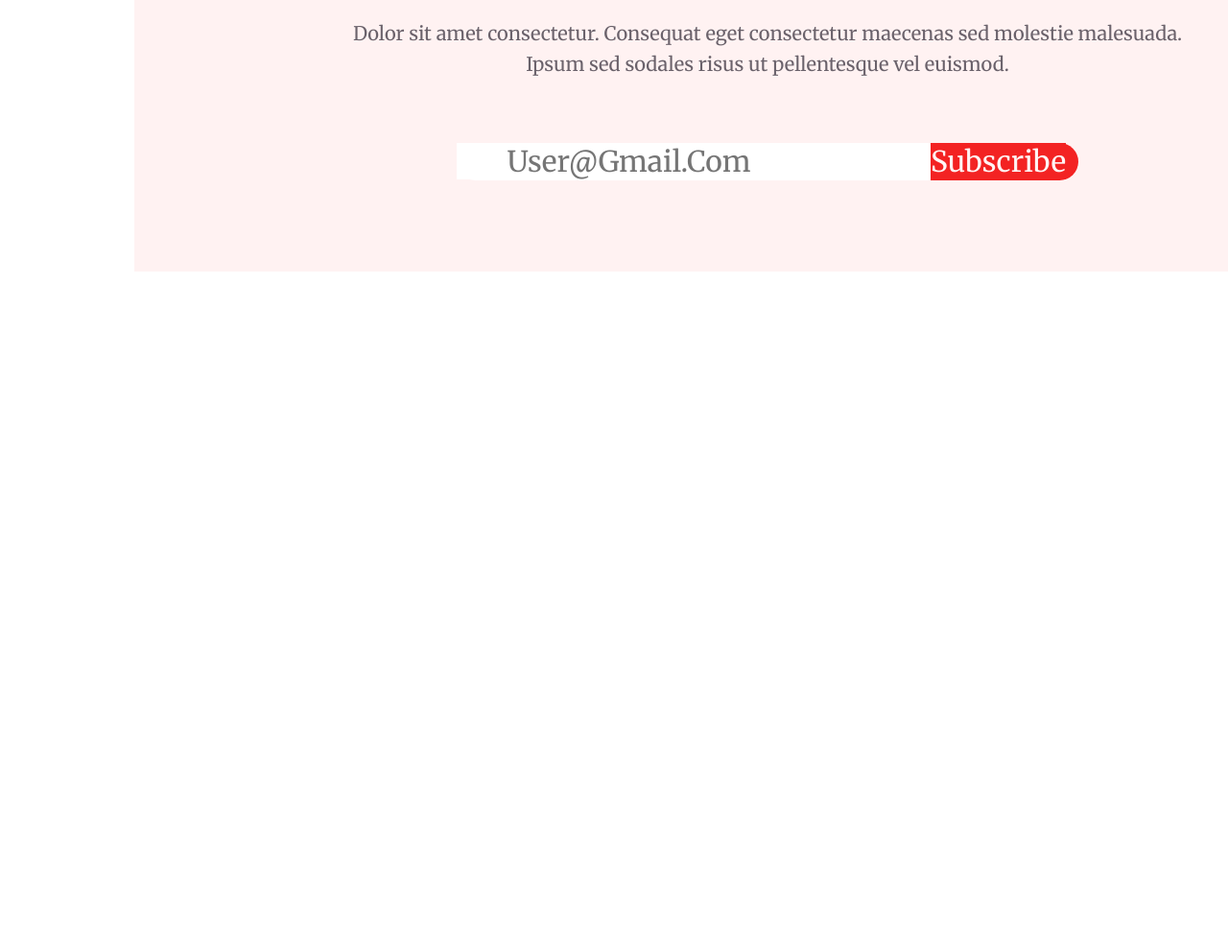
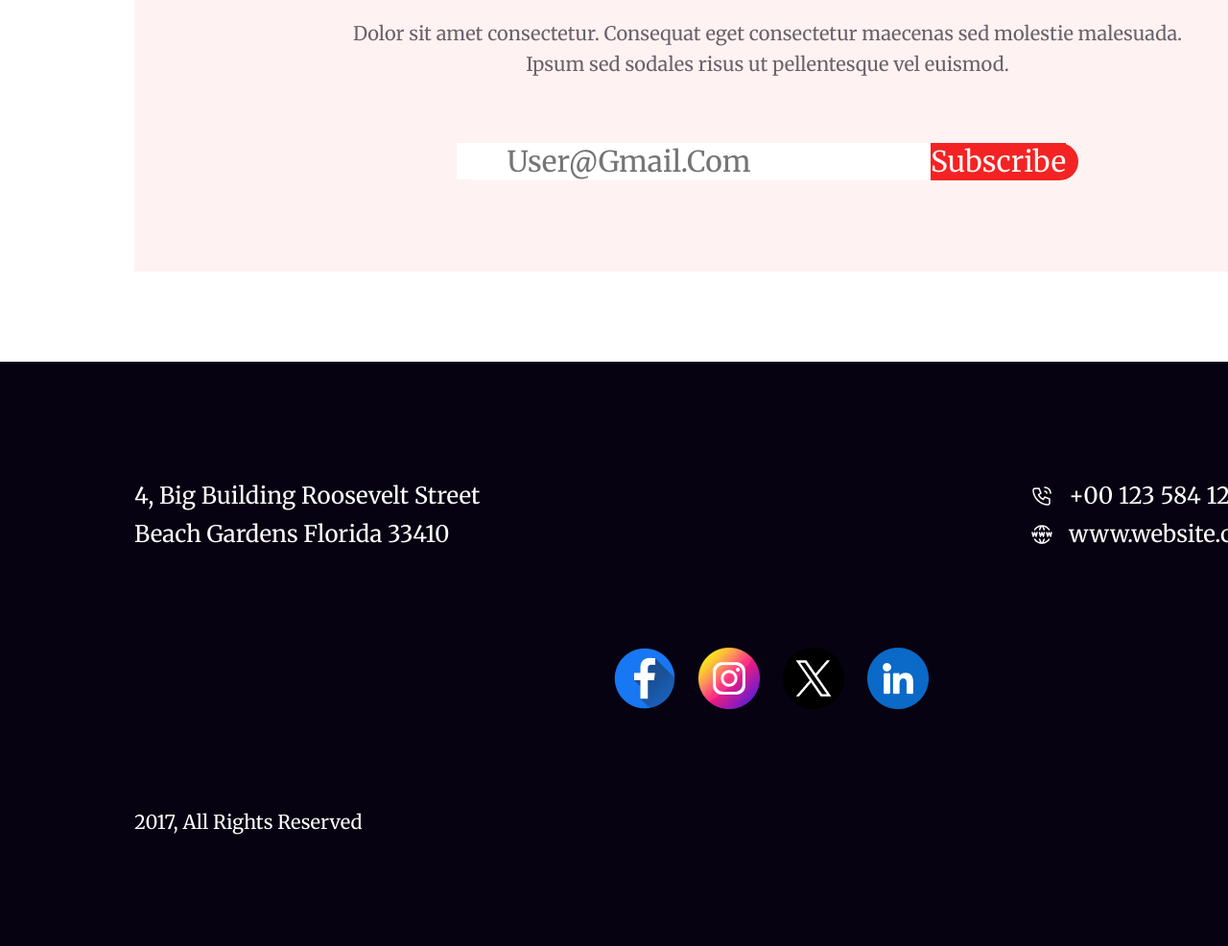
Before and after one commit to Maruf-Ahamed1/Assignment-1, a plain HTML site: page index.html in a window 1280 px wide. Shown: the part 6323-7309 px from the top of the page at 96% size. Before the commit the page ends 6606 px from the top, so only its background shows below. Drawn offline with Linux system fonts and the light colour scheme.

Commit message:
My Full Portfolio Done.

```diff
--- a/Styles/style.css
+++ b/Styles/style.css
@@ -542,12 +542,14 @@ span {
     background: #FFF;
 
 }
-input[type="email"]{
+
+input[type="email"] {
     font-size: 30px;
     border: none;
     text-align: center;
 }
-.subscribe-button{
+
+.subscribe-button {
     position: absolute;
     top: 482px;
     left: 830px;
@@ -557,16 +559,147 @@ input[type="email"]{
     border-top-right-radius: 50px;
     background: #f32323;
 }
-input[type="button"]{
+
+input[type="button"] {
     font-size: 30px;
     border: none;
-    background-color:#f32323;
+    background-color: #f32323;
     color: #FFF4F4;
 
 }
 
 /* Subscribe-Parts  CSS Ends */
+/*  portfolio css Ends*/
+
+/* Footer-Parts CSS Starts  */
+.footer {
+    position: absolute;
+    width: 1600px;
+    height: 609px;
+    top: 6700px;
+    margin: 0 auto;
+    background-color: #070211;
+}
+
+.footer-text {
+    position: absolute;
+    top: 120px;
+    left: 140px;
+    right: 1085px;
+    bottom: 409px;
+    color: #FFF;
+    font-size: 24px;
+    font-weight: 500;
+    line-height: 40px;
+}
+
+.logo-one {
+    position: absolute;
+    top: 128px;
+    left: 1074px;
+    right: 502px;
+    bottom: 457px;
+}
+
+.logo-two {
+    position: absolute;
+    top: 168px;
+    left: 1074px;
+    right: 502px;
+    bottom: 417px;
+}
+
+.contact {
+    position: absolute;
+    top: 120px;
+    left: 1114px;
+    right: 291px;
+    bottom: 449px;
+    color: #FFF;
+    font-size: 24px;
+    font-weight: 500;
+    line-height: 40px;
+}
+
+.website {
+    position: absolute;
+    top: 160px;
+    left: 1114px;
+    right: 275px;
+    bottom: 409px;
+    color: #FFF;
+    font-size: 24px;
+    font-weight: 500;
+    line-height: 40px;
+}
+
+.facebook {
+    position: absolute;
+    top: 298px;
+    left: 640px;
+    right: 896px;
+    bottom: 247px;
+}
+
+.Instagram {
+    position: absolute;
+    top: 298px;
+    left: 728px;
+    right: 808px;
+    bottom: 247px;
+}
+
+.twitter {
+    position: absolute;
+    top: 298px;
+    left: 816px;
+    right: 720px;
+    bottom: 247px;
+}
+
+.linkedin {
+    position: absolute;
+    top: 298px;
+    left: 904px;
+    right: 832px;
+    bottom: 247px;
+}
+
+.footer-text-two {
+    position: absolute;
+    top: 460px;
+    left: 140px;
+    right: 1165px;
+    bottom: 120px;
+    color: #FFF;
+    font-size: 20px;
+    font-weight: 500;
+    line-height: 40px;
+}
+.footer-text-three{
+    position: absolute;
+    top: 460px;
+    left: 1315px;
+    right: 140px;
+    bottom: 120px;
+    color: #FFF;
+    font-size: 20px;
+    font-weight: 500;
+    line-height: 40px;
+}
 
 
 
-/*  portfolio css Ends*/
+
+
+
+
+
+
+
+
+
+
+
+
+/* Footer-Parts CSS Ends  */
--- a/index.html
+++ b/index.html
@@ -148,6 +148,8 @@
             </div>
 
                 <!-- Images-parts -->
+
+
                 <div class="Row-One">
                     <div class="first">
                         <img src="resources/Rectangle 3.png" alt="">
@@ -172,6 +174,7 @@
                     </div>
                 </div>
 
+
                 <!--Subscribe-parts  -->
 
                 <div class="Subscribe-parts">
@@ -193,10 +196,45 @@
                         <input type="button" value="Subscribe">
                     </div>
                 </div>
-
-        </Main>
+            </Main>
+                <!-- Footer-Parts Starts -->
         <footer>
-
+            <div class="footer">
+                <div class="footer-text">
+                    <p>4, Big Building Roosevelt Street
+                        Beach Gardens Florida 33410</p>
+                </div>
+                <div class="logo-one">
+                    <img src="resources/Call.png" alt="">
+                </div>
+                <div class="logo-two">
+                    <img src="resources/Website.png" alt="">
+                </div>
+                <div class="contact">
+                    <p>+00 123 584 124</p>
+                </div>
+                <div class="website">
+                    <p>www.website.com</p>
+                </div>
+                <div class="facebook">
+                    <img src="resources/Facebook.png" alt="facebook">
+                </div>
+                <div class="Instagram">
+                    <img src="resources/Instagram.png" alt="Instagram">
+                </div>
+                <div class="twitter">
+                    <img src="resources/Twitter.png" alt="twitter">
+                </div>
+                <div class="linkedin">
+                    <img src="resources/Linkedin.png" alt="linkedin">
+                </div>
+                <div class="footer-text-two">
+                    <p>2017, All Rights Reserved</p>
+                </div>
+                <div class="footer-text-three">
+                    <p>Unsubscrib</p>
+                </div>
+            </div>
         </footer>
     </div>
 </body>
```
